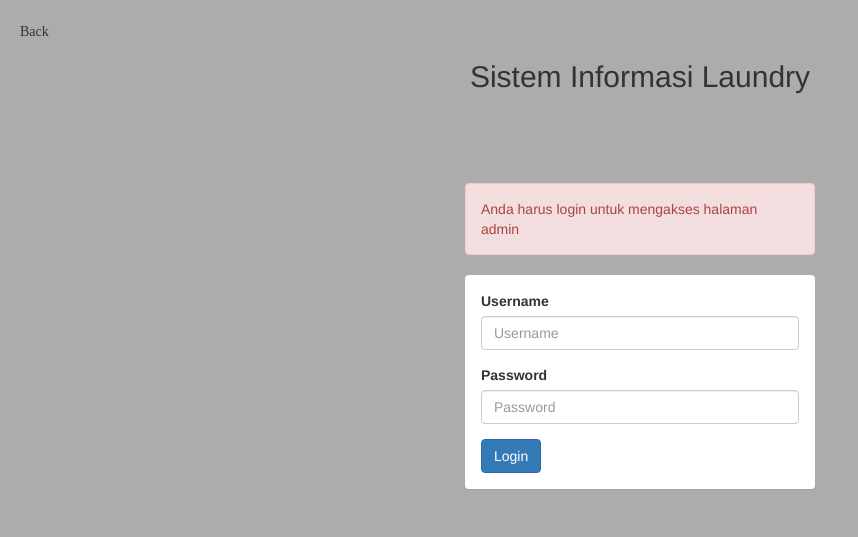
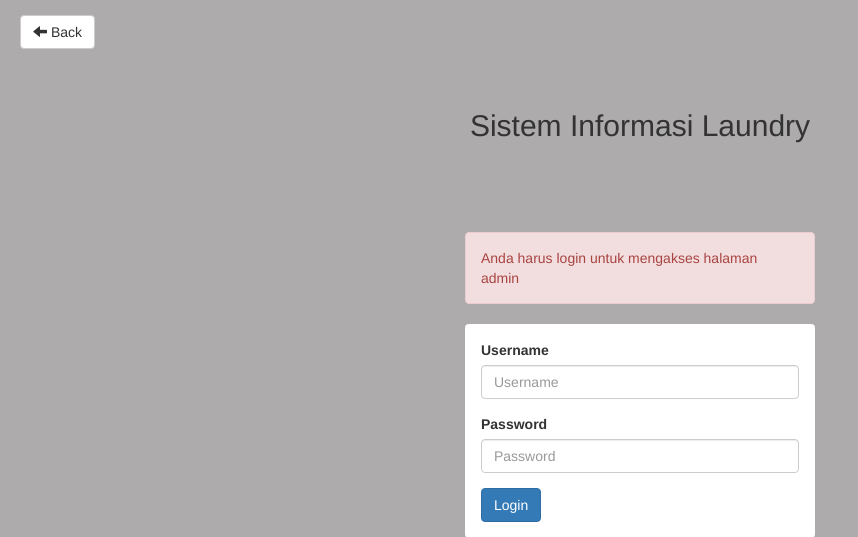
Before and after one commit to stairlanggapw/Laundry_buAna, a PHP site: page /index.php?pesan=belum_login in a window 1280 px wide. Shown: the top 537 px of the page, without its empty margins (0-858 px from the left). Run offline with PHP 8.4, Linux system fonts and the light colour scheme.

Commit message:
update button back login

```diff
--- a/index.php
+++ b/index.php
@@ -13,9 +13,9 @@
     <script src="assets/js/bootstrap.js"></script>
 </head>
 <body style="background: #adabab">
-    <ul style="margin: 5px;" class="nav navbar-nav" id="bs-example-navbar-collapse-1">
-       <li><a style="text-decoration: none; color: inherit;" href="index.html"><i class="glyphicon glyphicon-back">Back</i></a></li>
-    </ul>
+    <div style=" margin-left: 20px; margin-top: 15px;">
+        <a href="index.html" class="btn btn-default"><i class="glyphicon glyphicon-arrow-left"></i> Back</a>
+    </div>
     <br><br>
     <center>
         <h2>Sistem Informasi Laundry <br></h2>
```
